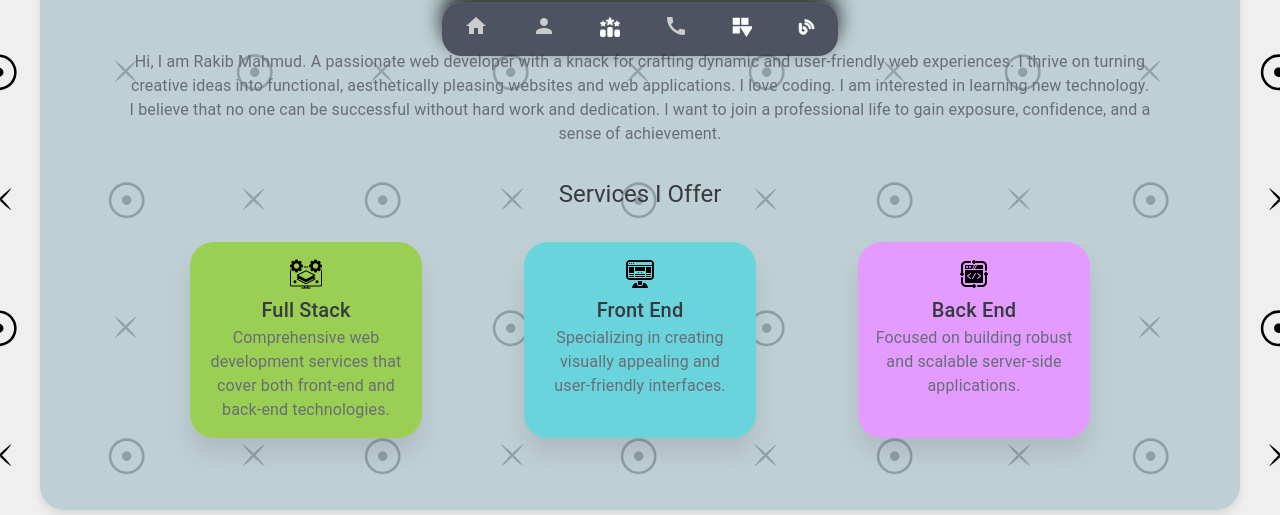
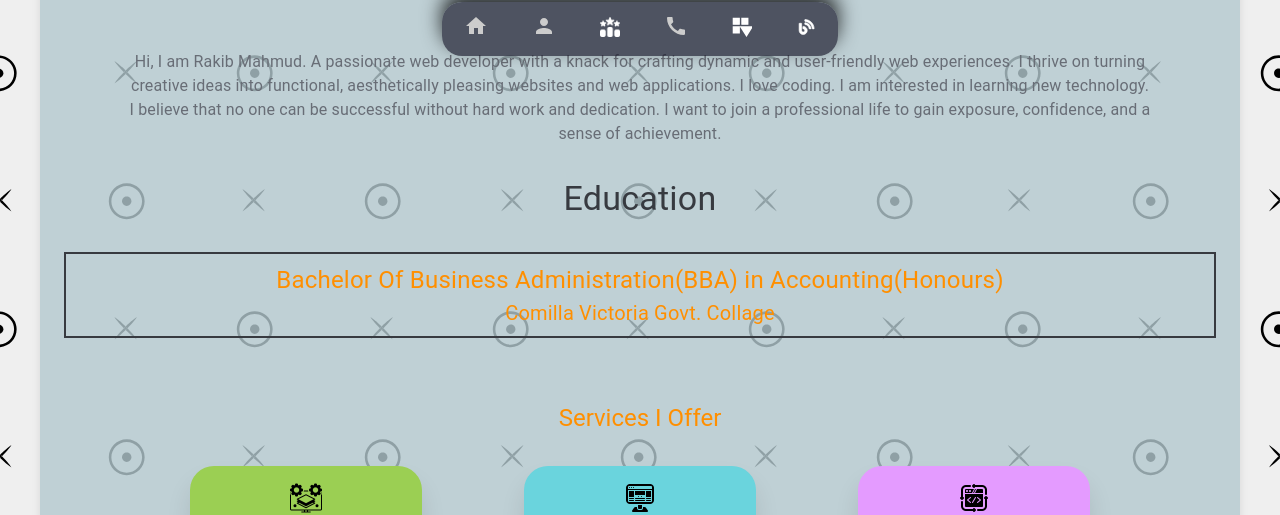
Before and after one commit to rakibmahmud139/portfolio-client, a React (Create React App) app: page / in a window 1280 px wide. Shown: the part 696-1211 px from the top of the page. Built offline with nearby package versions, Linux system fonts and the light colour scheme; no server answers.

Commit message:
added education section

```diff
--- a/src/pages/About.tsx
+++ b/src/pages/About.tsx
@@ -85,11 +85,39 @@ const About = () => {
             </Typography>
             <Typography
               component="h1"
+              variant="h4"
+              sx={{
+                textAlign: "center",
+                px: "64px",
+                color: "#373A40",
+                marginBottom: "32px",
+              }}
+            >
+              Education
+            </Typography>
+            <Box
+              sx={{
+                textAlign: "center",
+                mb: "64px",
+                border: "2px solid #373a40",
+                p: "8px",
+              }}
+            >
+              <Typography sx={{ fontSize: "24px", color: "#FF8F00" }}>
+                Bachelor Of Business Administration(BBA) in Accounting(Honours)
+              </Typography>
+              <Typography sx={{ fontSize: "20px", color: "#FF8F00" }}>
+                Comilla Victoria Govt. Collage
+              </Typography>
+            </Box>
+
+            <Typography
+              component="h1"
               variant="h5"
               sx={{
                 textAlign: "center",
                 px: "64px",
-                color: "#373A40",
+                color: "#FF8F00",
                 marginBottom: "32px",
               }}
             >
--- a/src/pages/Blog.tsx
+++ b/src/pages/Blog.tsx
@@ -1,19 +1,19 @@
 import {
   Box,
-  Typography,
+  Button,
+  Card,
+  CardActions,
+  CardContent,
+  CardMedia,
   Container,
   Grid,
-  Card,
-  CardMedia,
-  CardContent,
-  CardActions,
-  Button,
+  Typography,
 } from "@mui/material";
-import { useGetAllProjectsQuery } from "../redux/features/projectApi";
-import { TProject } from "../types";
+import { useGetAllBlogsQuery } from "../redux/features/blogApi";
+import { TBlog, TProject } from "../types";
 
 const Blog = () => {
-  const { data: projects } = useGetAllProjectsQuery({});
+  const { data: blogs } = useGetAllBlogsQuery({});
 
   return (
     <div id="blog" style={{ marginTop: "96px" }}>
@@ -37,8 +37,8 @@ const Blog = () => {
         }}
       >
         <Grid container spacing={4} justifyContent="center" alignItems="center">
-          {projects?.data?.map((project: TProject) => (
-            <Grid key={project?._id} item xs={12} md={6}>
+          {blogs?.data?.map((blog: TBlog) => (
+            <Grid key={blog?._id} item xs={12} md={6}>
               <Card
                 sx={{
                   boxShadow: 16,
@@ -61,7 +61,7 @@ const Blog = () => {
               >
                 <CardMedia
                   component="img"
-                  image={project?.projectImage}
+                  image={blog?.image}
                   alt="projectImg"
                   sx={{
                     width: "100%",
@@ -81,7 +81,7 @@ const Blog = () => {
                         borderRadius: 1,
                       }}
                     >
-                      July 19, 2022
+                      {blog?.publicationDate}
                     </Typography>
                     <Typography
                       variant="caption"
@@ -91,15 +91,14 @@ const Blog = () => {
                         borderRadius: 1,
                       }}
                     >
-                      Design
+                      {blog?.platform}
                     </Typography>
                   </Box>
                   <Typography variant="h6" component="div" mb={2}>
-                    {project?.projectTitle}
+                    {blog?.title}
                   </Typography>
-                  <Typography variant="body2" color="text.secondary">
-                    Lorem Ipsum Dolor Sit Amet Consectetur Adipisicing Elit Sed
-                    Do Eiusmod Tempor Incididunt Ut Labore.
+                  <Typography variant="body2" color="#686D76">
+                    {blog?.summary}
                   </Typography>
                 </CardContent>
                 <CardActions sx={{ justifyContent: "space-around" }}>
@@ -115,7 +114,7 @@ const Blog = () => {
                       "&:hover": { transform: "scale(1.05)" },
                     }}
                   >
-                    Details
+                    Continue
                   </Button>
                 </CardActions>
               </Card>
--- a/src/pages/ProjectDetails.tsx
+++ b/src/pages/ProjectDetails.tsx
@@ -31,28 +31,28 @@ const ProjectDetails = () => {
                 <CardMedia
                   component="img"
                   alt={project?.data?.projectTitle}
-                  height="324px"
+                  height="400px"
                   image={project?.data?.projectImage}
                 />
               </Card>
             </Grid>
             <Grid item xs={12} md={6}>
-              <Card sx={{ height: "324px" }}>
+              <Card sx={{ height: "400px" }}>
                 <CardContent>
                   <Typography variant="h6">Description</Typography>
-                  <Typography variant="body2" paragraph>
+                  <Typography variant="body2" color="#686D76" paragraph>
                     {project?.data?.description}
                   </Typography>
                   <Typography variant="h6">
                     Technologies Used (Frontend)
                   </Typography>
-                  <Typography variant="body2" paragraph>
+                  <Typography variant="body2" color="#686D76" paragraph>
                     {project?.data?.usedTechnologiesFrontend.join(", ")}
                   </Typography>
                   <Typography variant="h6">
                     Technologies Used (Backend)
                   </Typography>
-                  <Typography variant="body2" paragraph>
+                  <Typography variant="body2" color="#686D76" paragraph>
                     {project?.data?.usedTechnologiesBackend.join(", ")}
                   </Typography>
                   <Typography variant="h6">Links</Typography>
--- /dev/null
+++ b/src/redux/features/blogApi.ts
@@ -0,0 +1,15 @@
+import { baseApi } from "../api/baseApi";
+
+const blogApi = baseApi.injectEndpoints({
+  endpoints: (builder) => ({
+    getAllBlogs: builder.query({
+      query: () => ({
+        url: "/blogs",
+        method: "GET",
+      }),
+      providesTags: ["skill"],
+    }),
+  }),
+});
+
+export const { useGetAllBlogsQuery } = blogApi;
```
Also changed, not shown: src/types/index.ts (+12 -0 lines).
